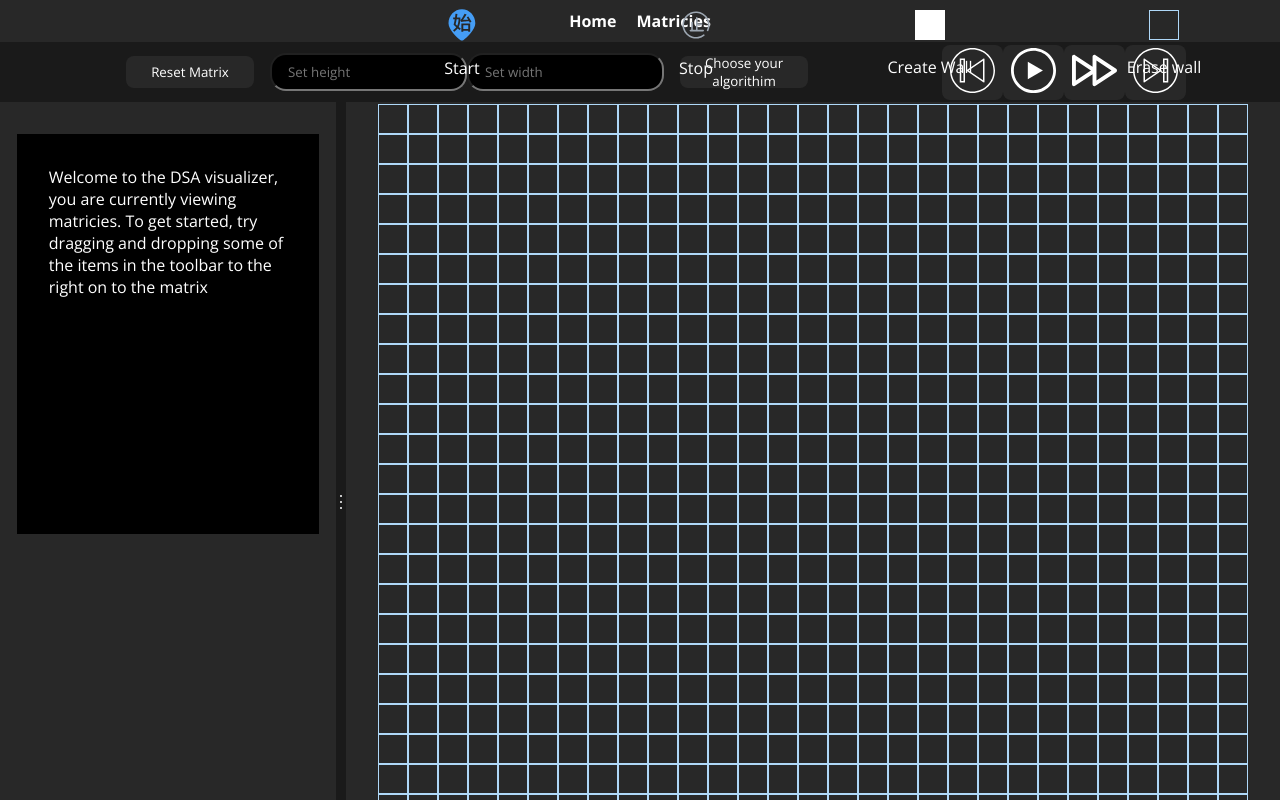
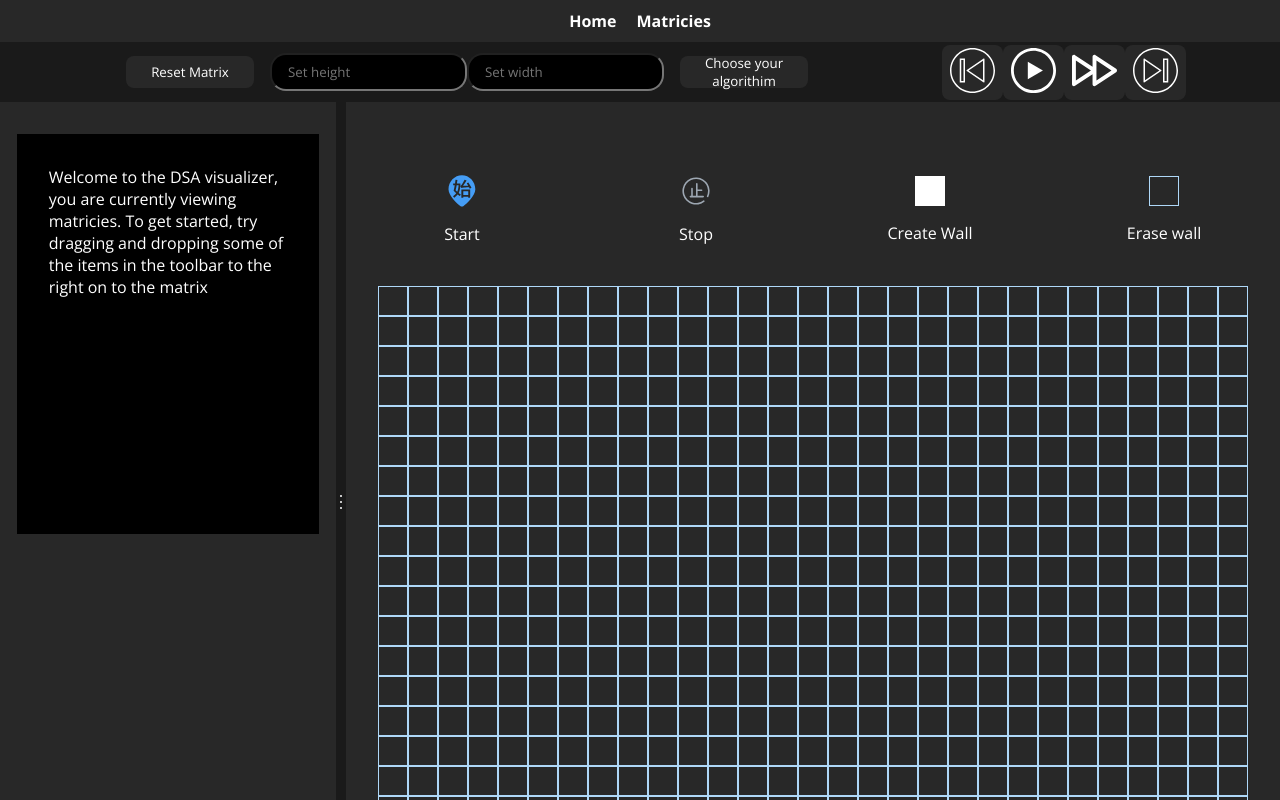
Before and after one commit to mfong4151/Pathfinding-Visualizer, a React (Create React App) app: page /matricies in a window 1280 px wide. Shown: the top 800 px of the page. Built offline with nearby package versions, Linux system fonts and the light colour scheme.

Commit message:
Added restyling for matricies

```diff
--- a/src/components/Matricies/MatrixBanner/MatrixBanner.tsx
+++ b/src/components/Matricies/MatrixBanner/MatrixBanner.tsx
@@ -5,9 +5,9 @@ import ChooseAlgoModal from '../../Nodulars/Banner/ChooseAlgoModal';
 import { pos, startStop } from '../../types/positions';
 import Remote from './MatrixRemote';
 import '../../Matricies/graphs.css'
-import { consoleContentState, errorsState, isPlayingState, matrixNodeState, matrixState, startEndPosState } from '../../types/state';
+import { consoleContentState, errorsState, isPlayingState, matrixState, startEndPosState } from '../../types/state';
 import matrixDescriptions from '../utils/descriptions';
-import { resetStyleSync, styleElement, styleElementSync } from '../utils/matrixStyling';
+import { resetStyleSync } from '../utils/matrixStyling';
 
 interface Props{
   matrixState: matrixState;
--- a/src/components/Matricies/graphs.css
+++ b/src/components/Matricies/graphs.css
@@ -1,4 +1,5 @@
 #matrix-tab{
+    margin-top:4rem;
     width:auto;
 }
 
@@ -47,7 +48,7 @@
 
 
 .shortest-path{
-    background-color:#64e911;
+    background-color: #00e700;
     animation: greenTransition 2s linear;
 
 }
--- a/src/components/Matricies/index.tsx
+++ b/src/components/Matricies/index.tsx
@@ -99,7 +99,13 @@ const Matricies: React.FC = ()=>{
                 <UIConsole consoleContent={consoleContent} isPlaying={isPlaying} errors={errorsState}/>
               </div>
               <div id='adjbar' className='udc' ref={adjBarRef}>
-                <svg xmlns="http://www.w3.org/2000/svg" viewBox="0 0 2 14" width="2" height="14" fill="currentColor" className="text-gray-3 dark:text-dark-gray-3 transition -translate-y-6 group-hover:text-white dark:group-hover:text-white">
+                <svg
+                    xmlns="http://www.w3.org/2000/svg"
+                    viewBox="0 0 2 14"
+                    width="2"
+                    height="14"
+                    fill="currentColor"
+                    className="text-gray-3 dark:text-dark-gray-3 transition -translate-y-6 group-hover:text-white dark:group-hover:text-white">
                   <circle r="1" transform="matrix(4.37114e-08 -1 -1 -4.37114e-08 1 1)"/>
                   <circle r="1" transform="matrix(4.37114e-08 -1 -1 -4.37114e-08 1 7)"/>
                   <circle r="1" transform="matrix(4.37114e-08 -1 -1 -4.37114e-08 1 13)"/>
@@ -107,7 +113,7 @@ const Matricies: React.FC = ()=>{
               </div>
             </section>
 
-            <section id='page-right' className='udc tab-bg' ref={pageRightRef}>
+            <section id='page-right' className='udc-no-vertical tab-bg' ref={pageRightRef}>
                   <GraphMatrix
                     matrixState={matrixState}
                     startEndState ={{startEndPos, setStartEndPos}}
--- a/src/index.css
+++ b/src/index.css
@@ -195,6 +195,7 @@ code {
 .toolbar{
   margin-left:2rem;
   margin-right:2rem;
+  margin-bottom:1rem;
   width:auto;
 }
 
```
